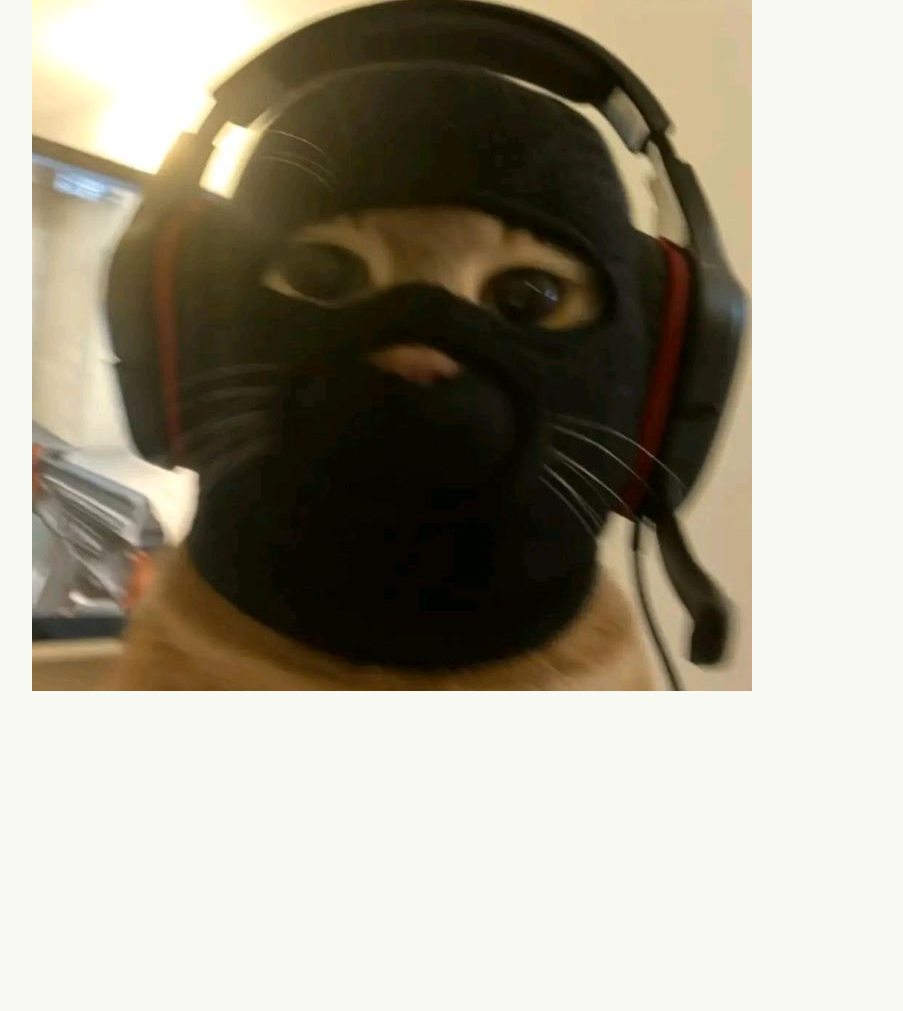
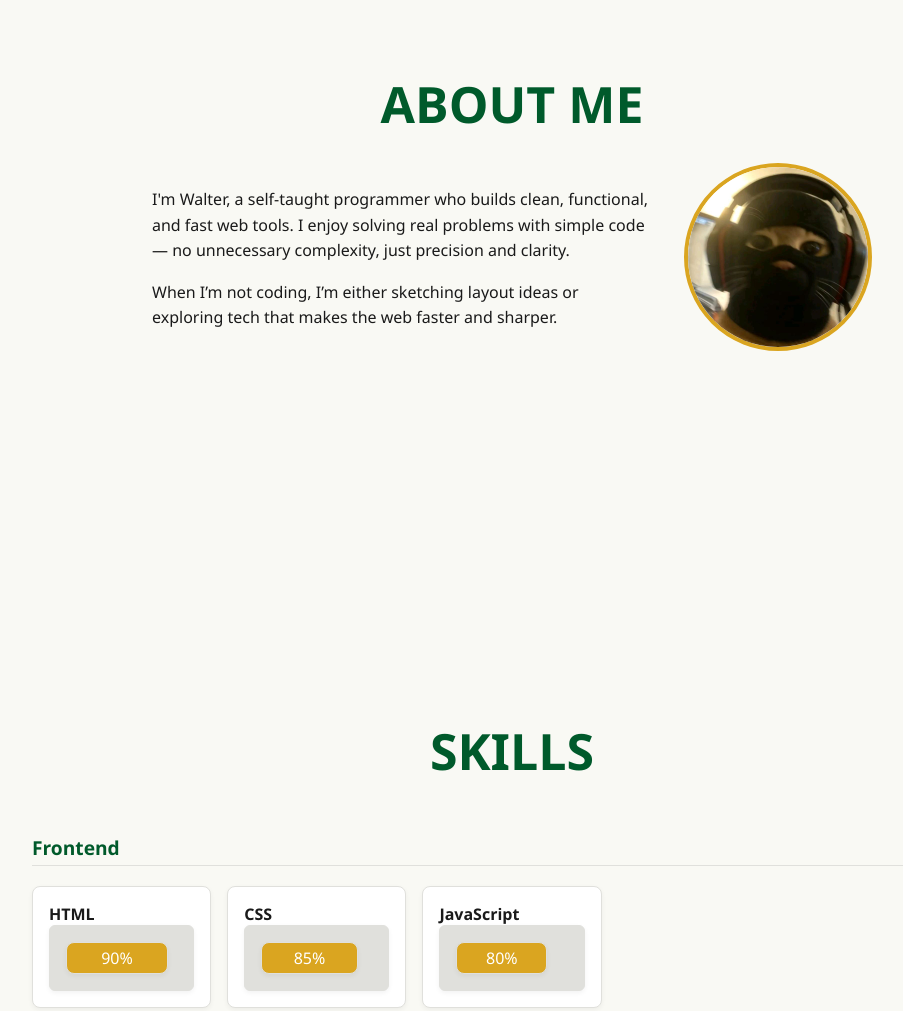
Before and after one commit to SIN-8380/walter-digital-profile, a plain HTML site: page index.html in a window 1280 px wide. Shown: the part 1092-2103 px from the top of the page, without its empty margins (128-1031 px from the left). Drawn offline with Linux system fonts and the light colour scheme.

Commit message:
Update styles.css

```diff
--- a/css/styles.css
+++ b/css/styles.css
@@ -23,6 +23,7 @@ h1, h2 {
   color: var(--primary);
   margin: 0.5em 0;
   font-weight: 600;
+  font-size: clamp(1.5rem, 5vw, 3.125rem);
 }
 
 .section {
@@ -80,7 +81,7 @@ h1, h2 {
   color: var(--primary);
 }
 
-/* ===== Hamburger ===== */
+/* ===== Hamburger Menu Button ===== */
 .hamburger {
   display: none;
   flex-direction: column;
@@ -164,12 +165,37 @@ h1, h2 {
   font-size: 1.1rem;
   color: #f0f0f0;
 }
+/* ===== ABOUT ME ===== */
+.about-wrapper {
+  display: flex;
+  align-items: center;
+  gap: 2rem;
+  flex-wrap: wrap;
+  justify-content: center;
+}
+
+.about-text {
+  flex: 1 1 300px;
+  font-size: 1rem;
+  line-height: 1.6;
+  max-width: 500px;
+}
+
+.about-image img {
+  width: 180px;
+  height: 180px;
+  object-fit: cover;
+  border-radius: 50%;
+  border: 4px solid var(--accent);
+  background-color: white;
+}
 
 /* ===== Skills ===== */
 .skills-list {
   display: grid;
   gap: 1rem;
   grid-template-columns: repeat(auto-fit, minmax(150px, 1fr));
+  align-items: start;
 }
 
 .skills-list div {
@@ -177,7 +203,25 @@ h1, h2 {
   padding: 1rem;
   border: 1px solid var(--border);
   border-radius: 8px;
+  box-shadow: 0 2px 5px rgba(0, 0, 0, 0.05);
+  transition: transform 0.2s ease-in-out, box-shadow 0.2s ease-in-out;
 }
+
+.skills-list div:hover {
+  transform: translateY(-3px);
+  box-shadow: 0 4px 12px rgba(0, 0, 0, 0.08);
+}
+
+.skills-list h3 {
+  grid-column: 1 / -1;
+  font-size: 1.1rem;
+  color: var(--primary);
+  margin-bottom: 0.25rem;
+  margin-top: 1rem;
+  border-bottom: 1px solid var(--border);
+  padding-bottom: 0.25rem;
+}
+
 
 /* ===== Projects Section===== */
 .projects-grid {
@@ -279,8 +323,7 @@ button:hover {
   border-color: var(--primary);
 }
 
-
-/* ===== Media queries===== */
+/* ===== Media Queries ===== */
 @media (max-width: 768px) {
   .navbar .nav-right {
     display: none;
@@ -293,6 +336,10 @@ button:hover {
   .profile-img img {
     width: 100px;
     height: 100px;
+  }
+   .about-wrapper {
+    flex-direction: column;
+    text-align: center;
   }
 }
 
```
